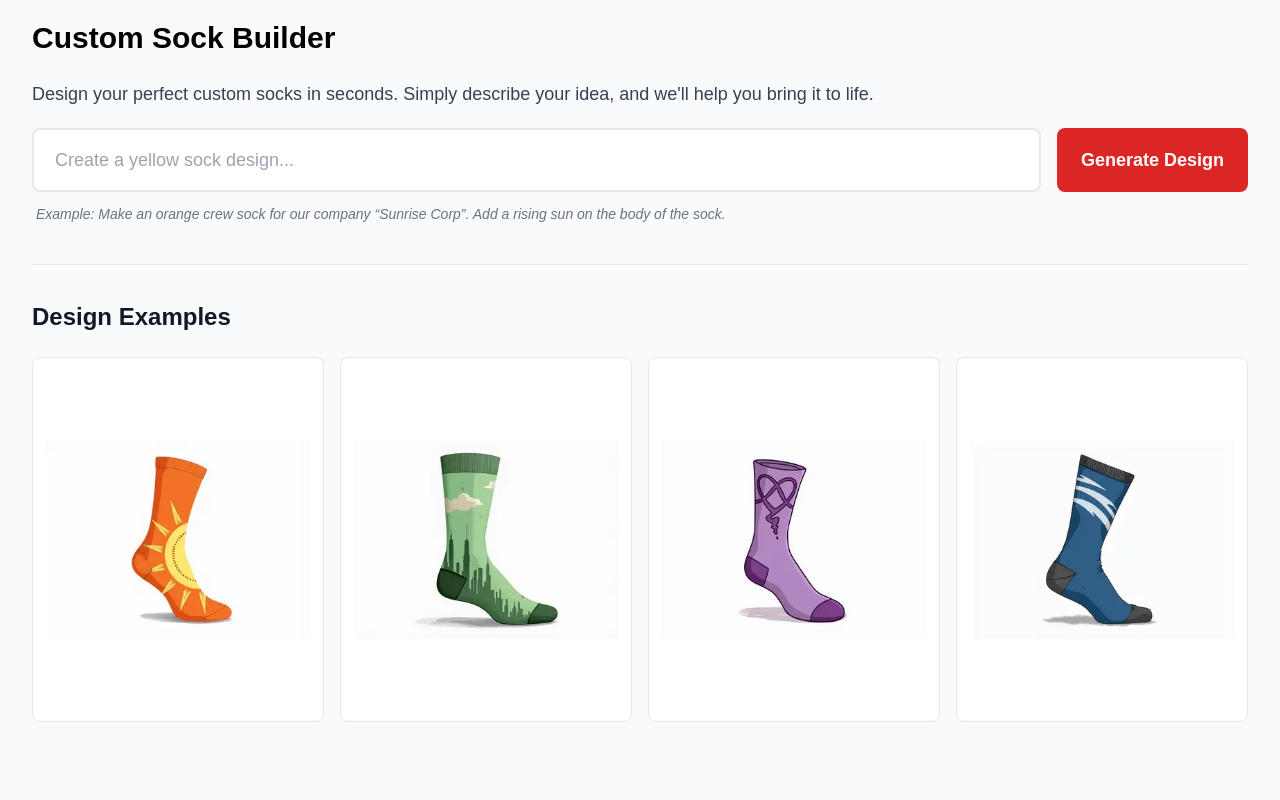
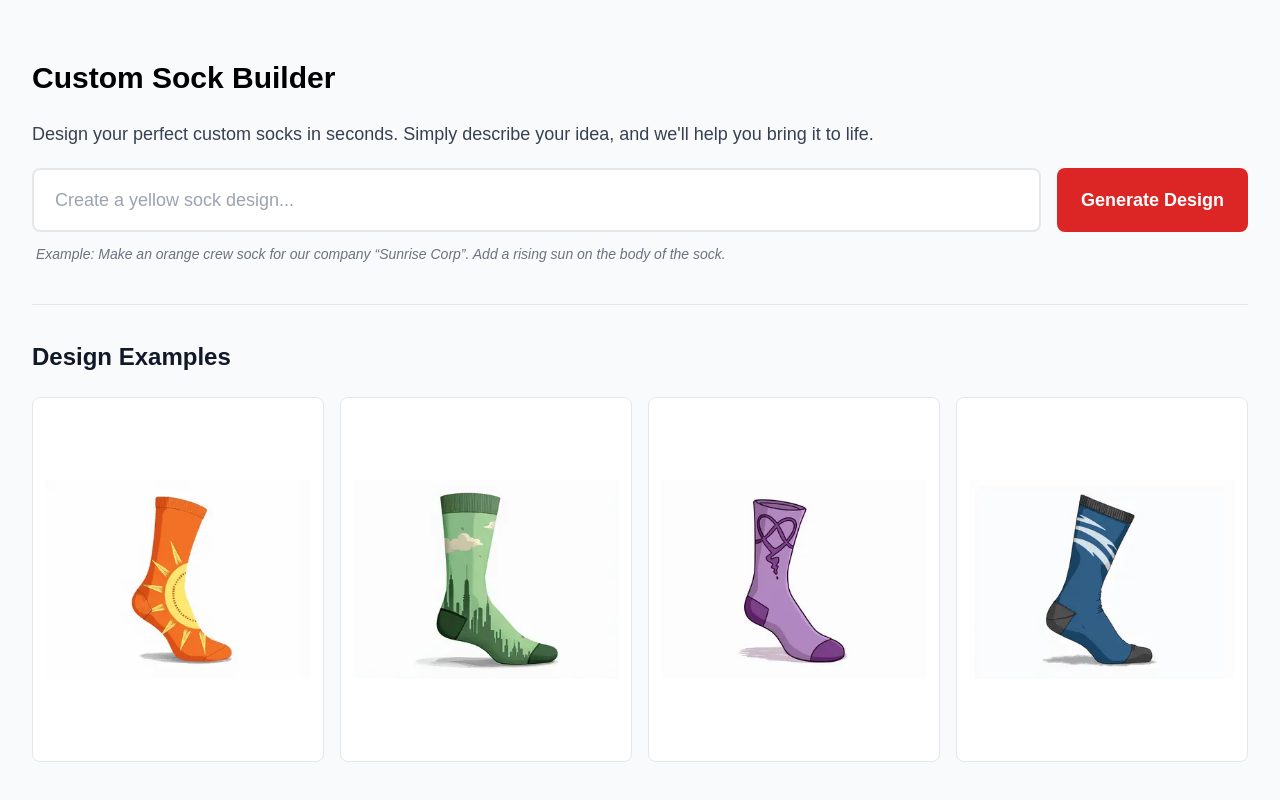
Before and after one commit to josh-may/Custom-Sock-Maker, a Next.js app: page / in a window 1280 px wide. Built offline with nearby package versions, Linux system fonts and the light colour scheme.

Commit message:
Lazy commit

```diff
--- a/pages/index.js
+++ b/pages/index.js
@@ -184,9 +184,9 @@
 
   return (
     <div className="min-h-screen bg-gray-50">
-      <section className="bg-gray-50">
+      <section className="bg-gray-50 ">
         <main className="max-w-7xl mx-auto px-4 sm:px-6 lg:px-8 py-5">
-          <div className="flex flex-col space-y-5">
+          <div className="flex flex-col space-y-5 mt-10">
             <div className="max-w-4xl">
               <h1 className="text-2xl sm:text-3xl font-proxima-nova-bold text-black mb-4 sm:mb-6">
                 <strong>Custom Sock Builder</strong>
```
